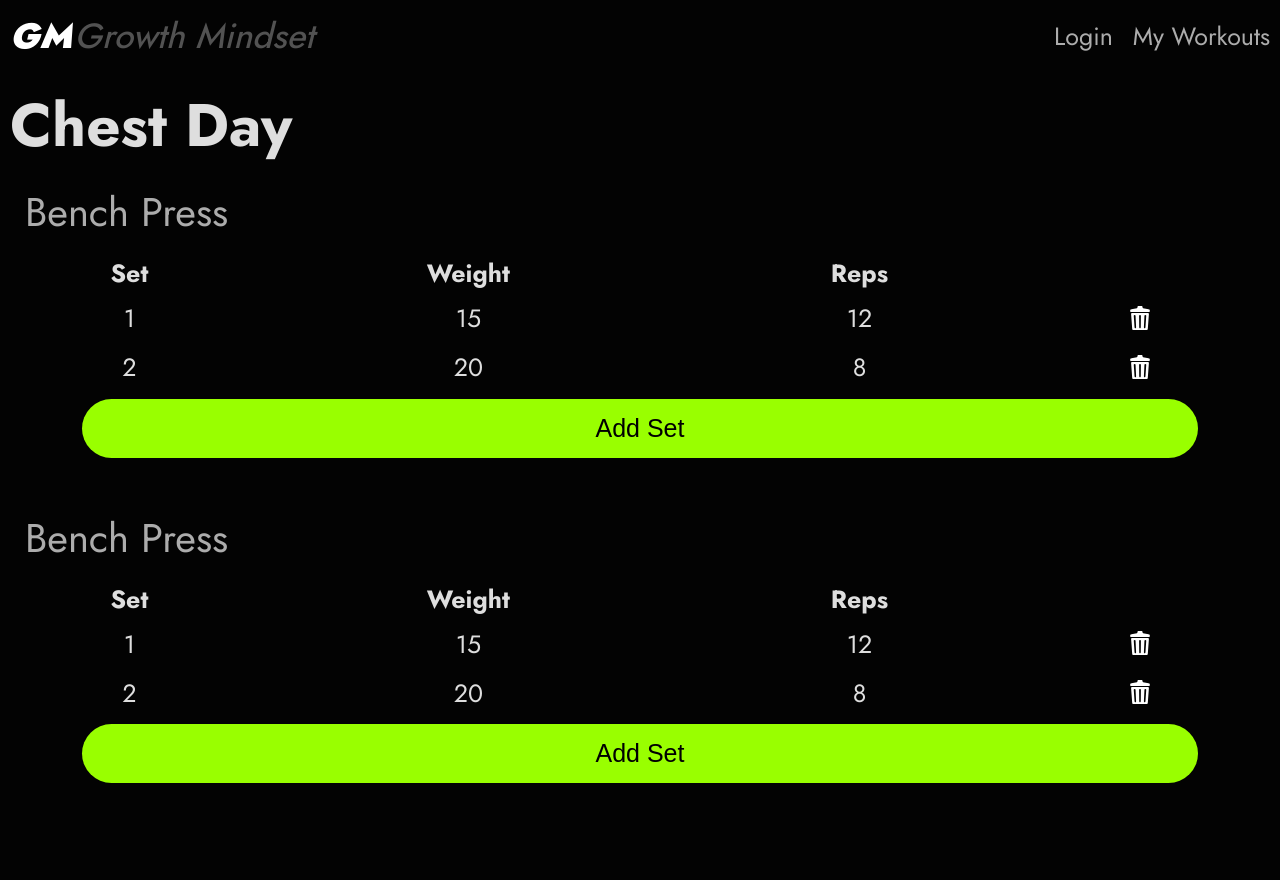
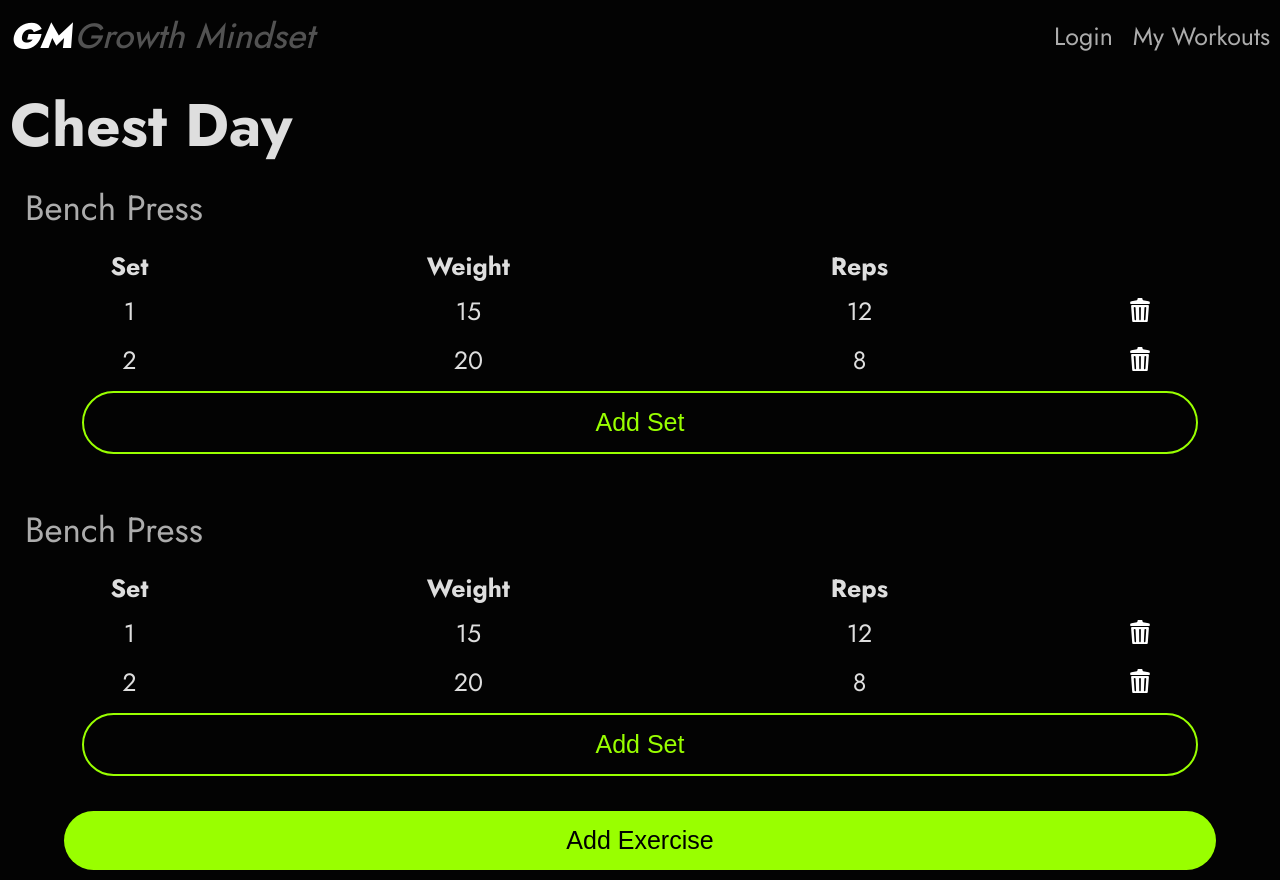
Before and after one commit to klevi43/GM, a React (Vite) app in the folder GM/: page /workouts/1 in a window 1280 px wide. Before the commit the page ends 813 px from the top, so only its background shows below. Built offline with nearby package versions, Linux system fonts and the light colour scheme.

Commit message:
MYEXERCISES changed add set button to outline skin

```diff
--- a/GM/src/index.css
+++ b/GM/src/index.css
@@ -63,6 +63,13 @@ p {
 .btn--primary {
   background-color: var(--color-primary);
   color: #000;
+  font-weight: 500;
+}
+
+.btn--outline {
+  background-color: var(--color-background);
+  border: 2px solid var(--color-primary);
+  color: var(--color-primary);
   font-weight: 500;
 }
 
@@ -315,7 +322,7 @@ input {
 }
 
 .table__exercise {
-  font-size: 4rem;
+  font-size: 3.5rem;
   margin-left: 0.5rem;
 }
 
--- a/GM/src/pages/MyExercises.tsx
+++ b/GM/src/pages/MyExercises.tsx
@@ -43,7 +43,7 @@ const MyExercises = () => {
           </table>
         </div>
         <div className="table__btn-container">
-          <button className="btn btn--primary table__btn">Add Set</button>
+          <button className="btn btn--outline table__btn">Add Set</button>
         </div>
       </div>
       <div className="container table__container ">
@@ -81,8 +81,11 @@ const MyExercises = () => {
           </table>
         </div>
         <div className="table__btn-container">
-          <button className="btn btn--primary table__btn">Add Set</button>
+          <button className="btn btn--outline table__btn">Add Set</button>
         </div>
+      </div>
+      <div className="table__btn-container">
+        <button className="btn btn--primary table__btn">Add Exercise</button>
       </div>
     </>
   );
```
